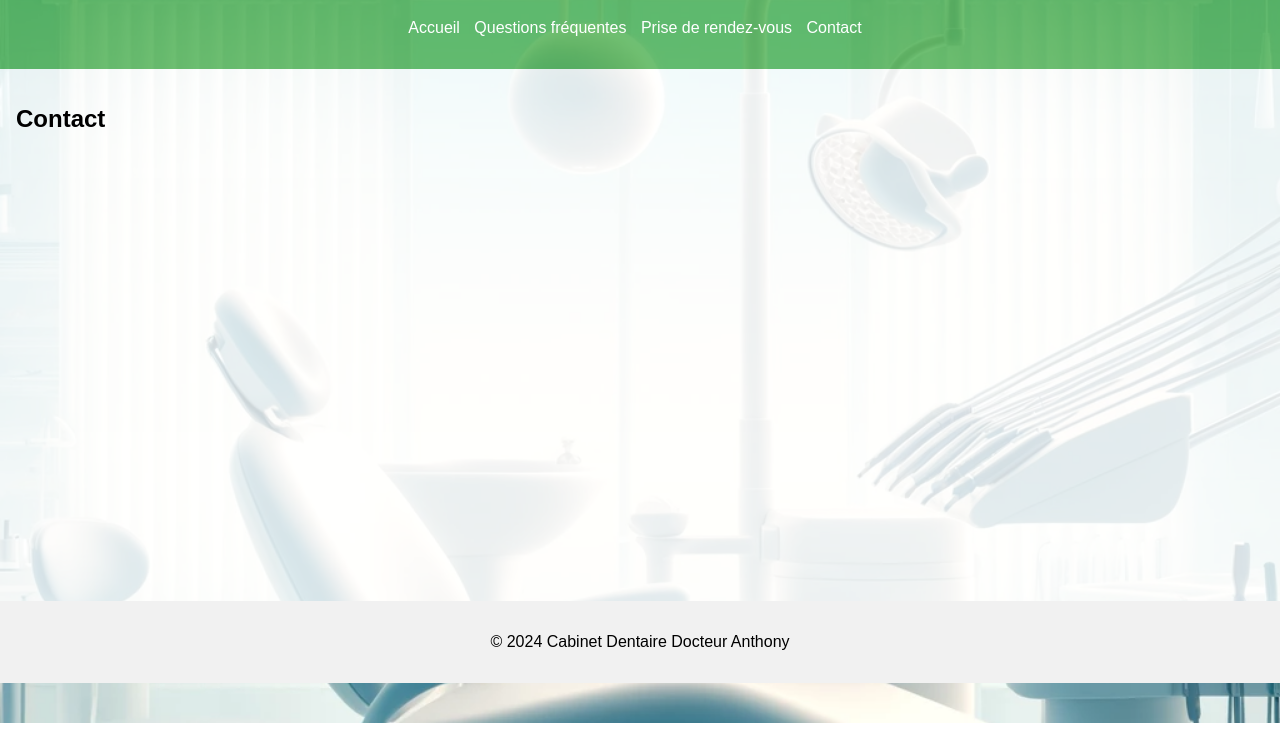
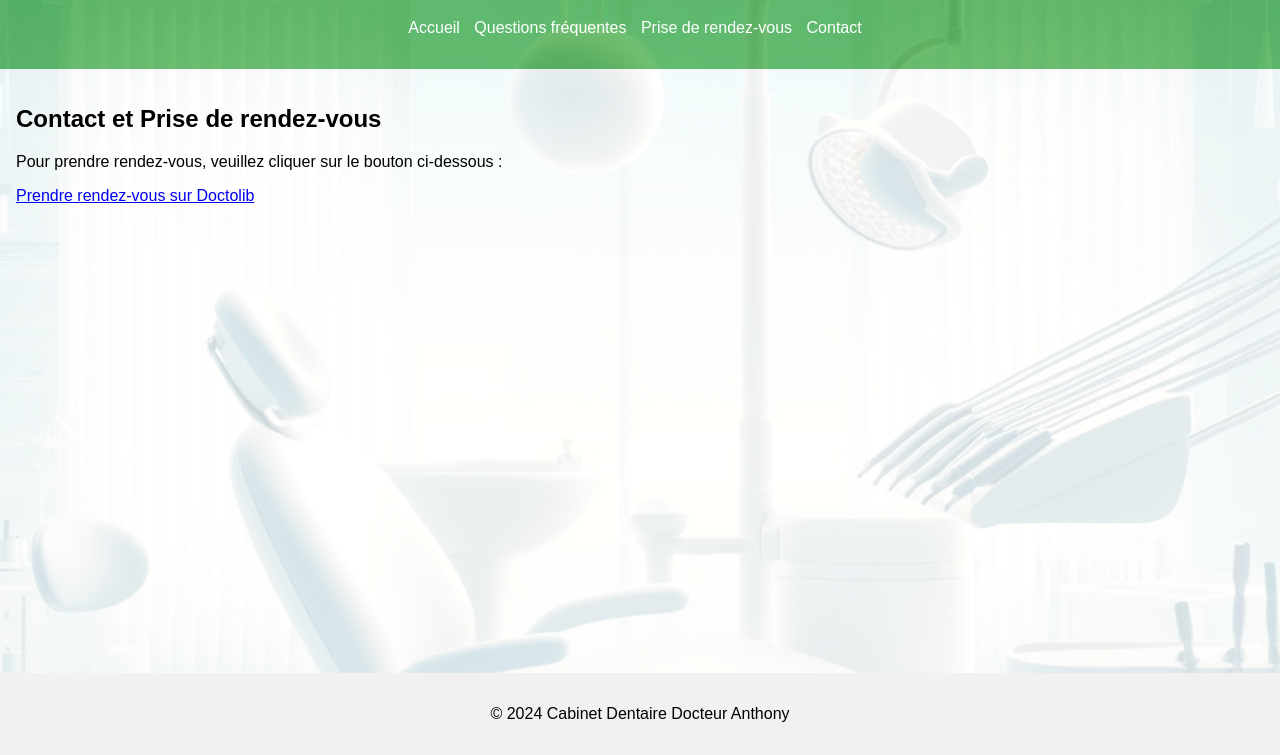
Before and after one commit to Fatexone/DOCTO, a plain HTML site: page docs/index.html in a window 1280 px wide. Both pictures are taken after a click on the link "Contact". Shown: the part 77-832 px from the top of the page. Before the commit the page ends 800 px from the top, so only its background shows below. Drawn offline with Linux system fonts and the light colour scheme; some packages are replaced by stand-ins of ours.

Commit message:
Votre message de commit

```diff
--- a/docs/index.html
+++ b/docs/index.html
@@ -491,23 +491,15 @@
             </div>
         </section>
 
-        <section id="appointment" class="section hidden">
-            <!-- Ajoutez ceci dans la section où vous avez le formulaire de rendez-vous -->
-            <input type="date" id="date" name="date">
-            <h2>Prise de rendez-vous</h2>
+        <section id="contact" class="section hidden">
+            <h2>Contact et Prise de rendez-vous</h2>
             <p>Pour prendre rendez-vous, veuillez cliquer sur le bouton ci-dessous :</p>
             <a href="https://www.doctolib.fr/dentiste/paris/anthony-dheilly-paris" target="_blank" class="button">Prendre rendez-vous sur Doctolib</a>
+            <div id="map" style="height: 400px; width: 100%; margin-top: 20px;"></div>
         </section>
 
-        <section id="contact" class="section hidden">
-            <h2>Contact</h2>
-            <!-- Formulaire de contact ici -->
-
-  <!-- Formulaire de contact ici modif 18h32 -->
-  <div id="map" style="height: 400px; width: 100%;"></div>
 
 
-        </section>
     </main>
 
     <footer>
```
